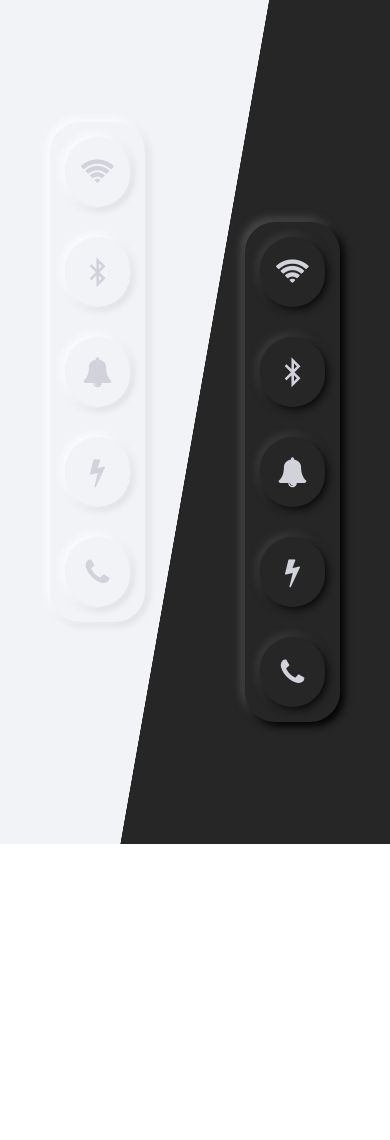
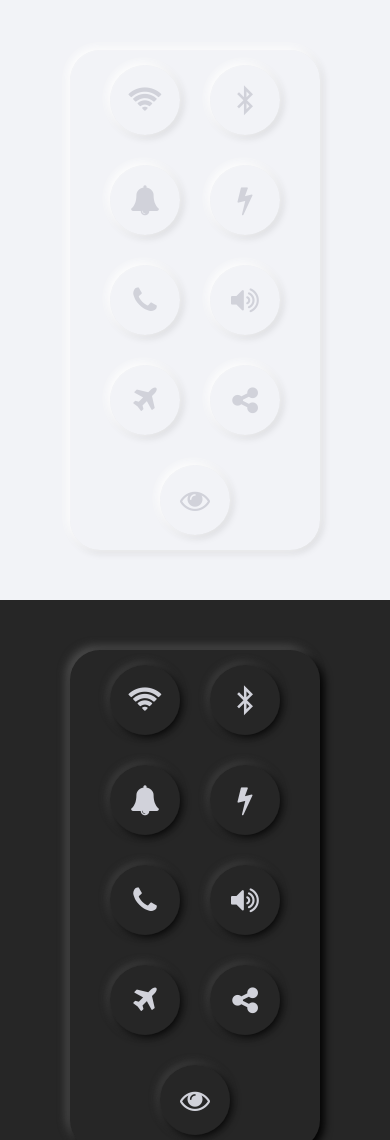
Before and after one commit to lucasiori/neumorphism-buttons-panel, a plain HTML site: page index.html in a window 390 px wide. Shown: the top 1140 px of the page. Before the commit the page ends 844 px from the top, so only its background shows below. Drawn offline with Linux system fonts and the light colour scheme.

Commit message:
chore: Configured responsivity

```diff
--- a/style.css
+++ b/style.css
@@ -6,15 +6,25 @@
 
 body {
   width: 100%;
-  height: 100vh;
-  background: linear-gradient(100deg, #F2F3F7 49.9%, #262626 50%);
+  min-height: 100vh;
   display: flex;
   align-items: center;
   justify-content: center;
+  background: linear-gradient(100deg, #F2F3F7 49.9%, #262626 50%);
+  transition: all 300ms ease;
+}
+
+@media(max-width: 675px) {
+  body {
+    min-height: 1200px;
+    flex-direction: column;
+    background: linear-gradient(180deg, #F2F3F7 50%, #262626 50%);
+  }
 }
 
 .container {
   width: 250px;
+  min-width: 250px;
   height: 0;
   display: flex;
   flex-direction: row;
```
